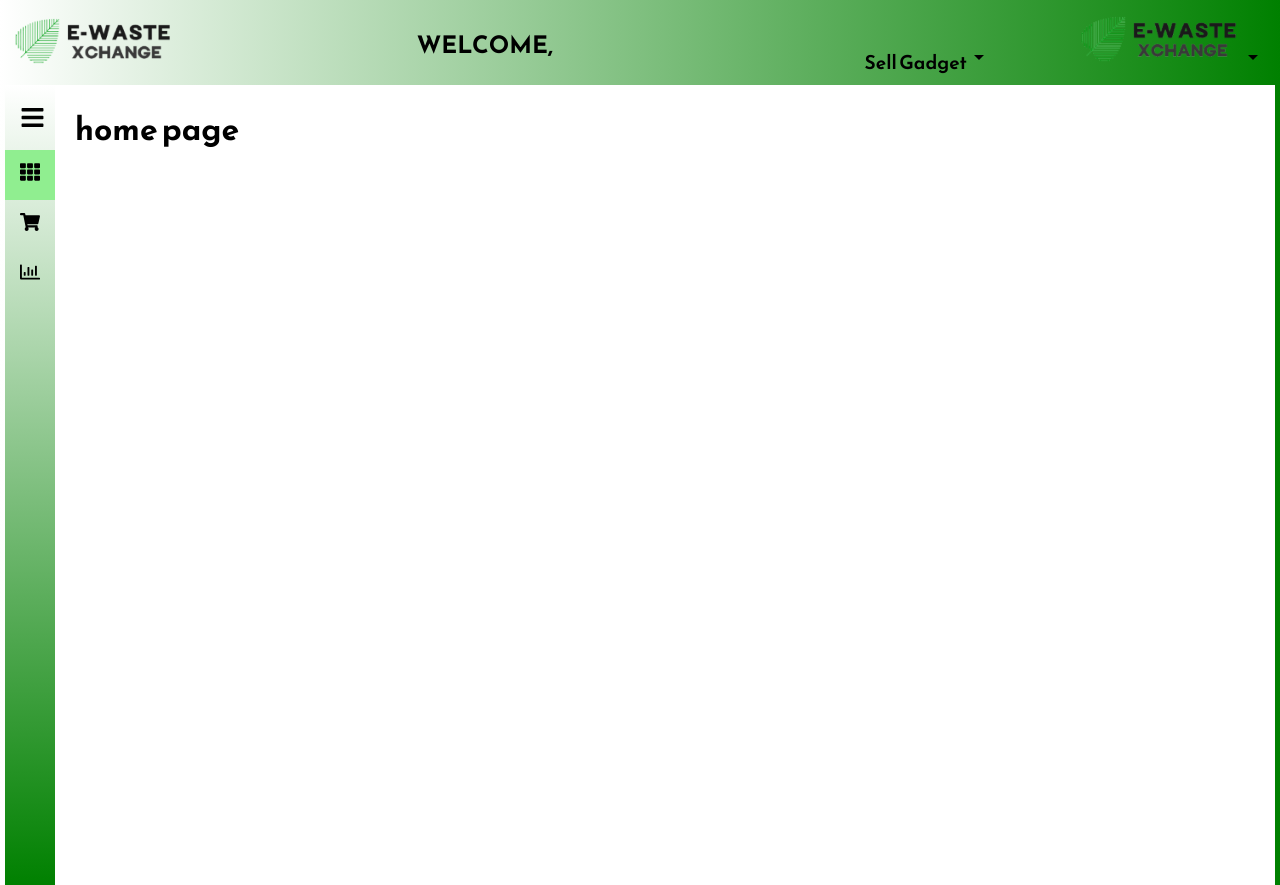
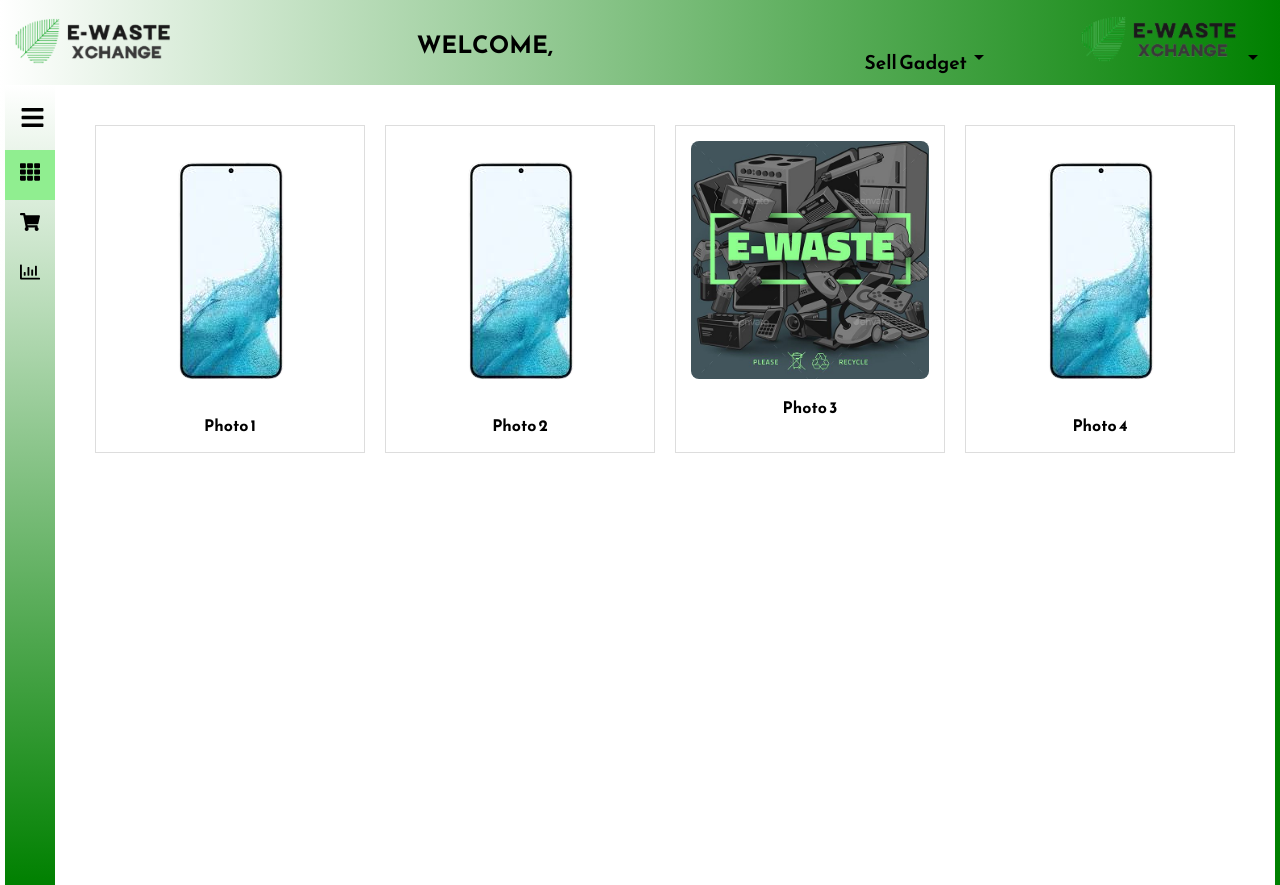
Before and after one commit to YashshriJadhav2002/EcoWasteXchange, a React (Create React App) app in the folder Frontend/ecowastexchange/: page /SellerHome in a window 1280 px wide. Built offline with nearby package versions, Linux system fonts and the light colour scheme.

Commit message:
Seller home update

```diff
--- a/Frontend/ecowastexchange/src/Components/Dashboard/Seller-Dashboard/Seller_Home.js
+++ b/Frontend/ecowastexchange/src/Components/Dashboard/Seller-Dashboard/Seller_Home.js
@@ -1,10 +1,22 @@
 import React, { useEffect } from 'react';
-
+import phone from "../../../Images/phone_price.png"
+import About_us from "../../../Images/About_us.jpg"
 
 import Seller_Sidebar from './Seller_Sidebar';
 import Seller_Navbar from './Seller_Navbar';
 import '../../../Styles/DashboardHomePage.css';
 
+const photosData = [
+  { id: 1, src: phone, name: 'Photo 1' },
+  { id: 2, src: phone, name: 'Photo 2' },
+  { id: 3, src: About_us, name: 'Photo 3' },
+  { id: 4, src: phone, name: 'Photo 4' },
+
+
+
+
+  // Add more photo objects as needed
+];
 
 const Seller_Home = () => {
 
@@ -27,8 +39,15 @@ const Seller_Home = () => {
       <div>
        <Seller_Navbar> </Seller_Navbar>
       <Seller_Sidebar>
+      <div style={{ display: 'grid', gridTemplateColumns: 'repeat(auto-fill, minmax(250px, 1fr))', gap: '20px', padding: '20px' }}>
+      {photosData.map(photo => (
+        <div key={photo.id} style={{ backgroundColor: '#fff', border: '1px solid #ddd', padding: '15px', textAlign: 'center' }}>
+          <img src={photo.src} alt={photo.name} style={{ maxWidth: '100%', height: 'auto', borderRadius: '8px', marginBottom: '10px' }} />
+          <div style={{ fontWeight: 'bold' }}>{photo.name}</div>
+        </div>
+      ))}
+    </div>
 
-      <h1>home page</h1>
       </Seller_Sidebar>
     </div>
     );
```
